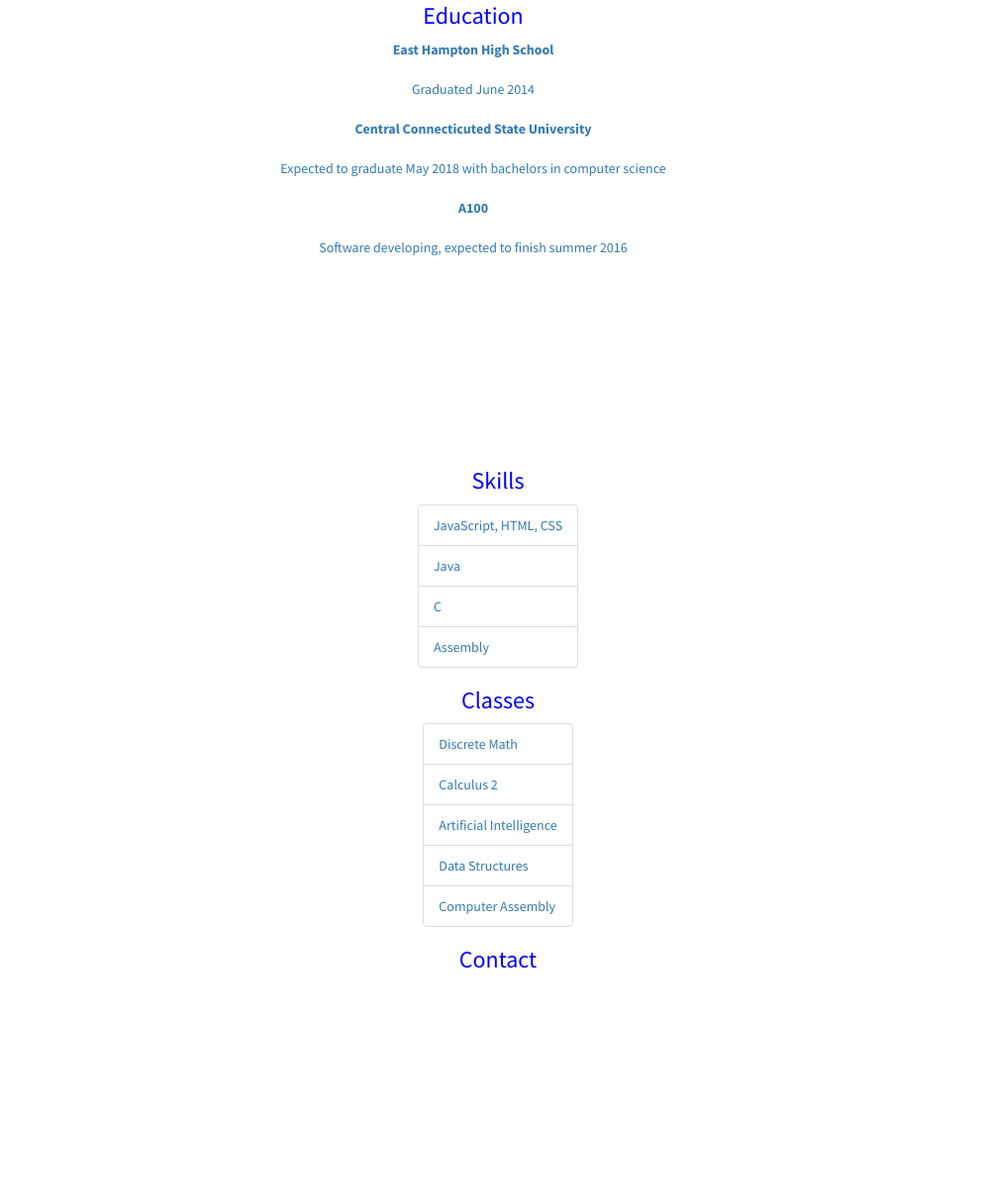
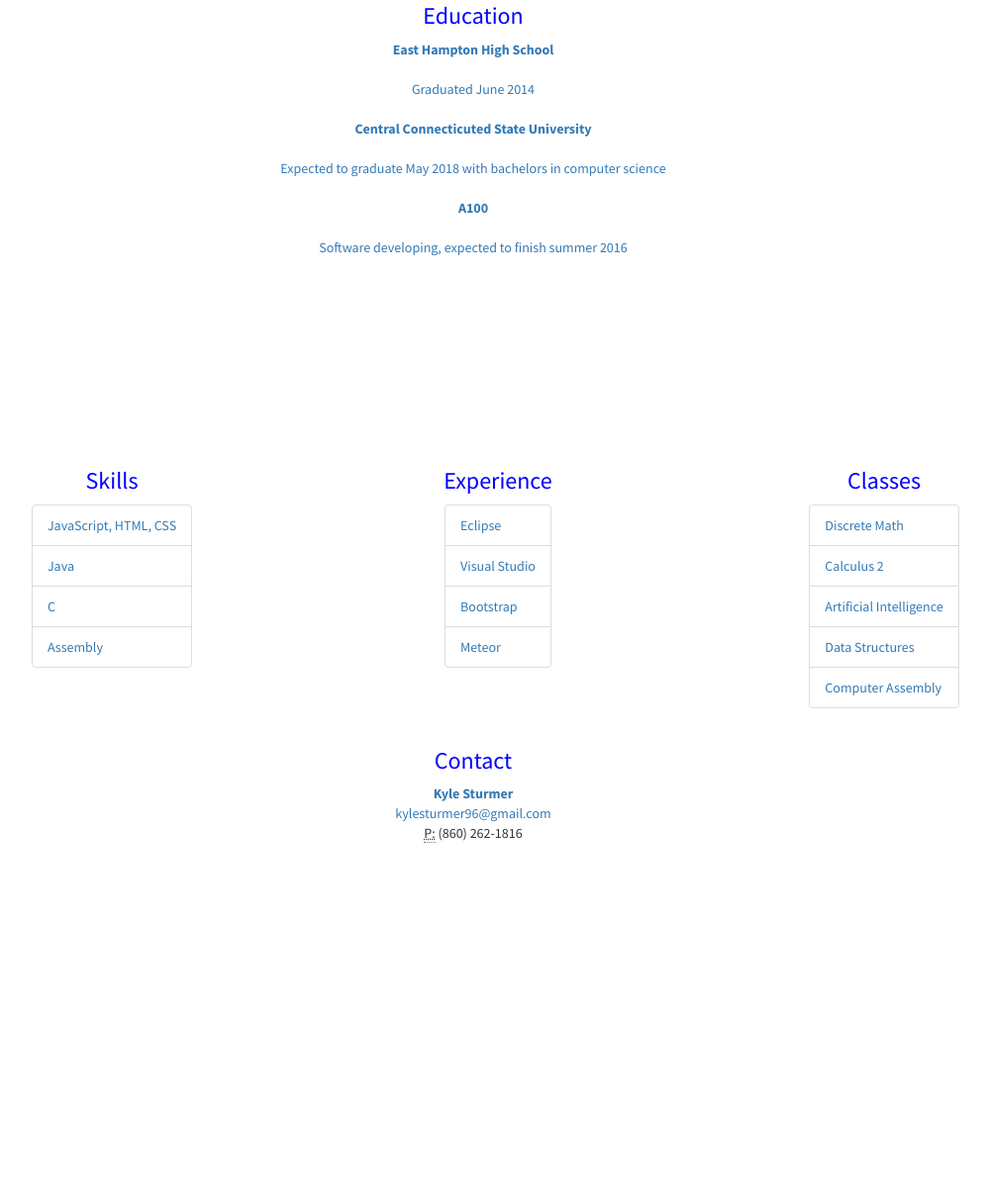
Before and after one commit to kylesturmer/kyle-personal-website, a plain HTML site: page index.html in a window 1280 px wide. Shown: the part 993-2199 px from the top of the page at 99% size, without its empty margins (137-1137 px from the left). Before the commit the page ends 1987 px from the top, so only its background shows below. Drawn offline with Linux system fonts and the light colour scheme.

Commit message:
Added lists in same row

```diff
--- a/index.html
+++ b/index.html
@@ -39,6 +39,9 @@
 			<h3>Education</h3>
 			<p><b>East Hampton High School</b><br></br>Graduated June 2014<br></br><b>Central Connecticuted State University</b><br></br>Expected to graduate May 2018 with bachelors in computer science<br></br><b>A100</b><br></br>Software developing, expected to finish summer 2016</p>
 		</div>
+		<div class="container">
+		<div class="row">
+			<div class="col-md-4">
 			<A Name ="skills">
 			<h3>Skills</h3>
 			<ul class="list-group">
@@ -47,22 +50,39 @@
 				<li class="list-group-item">C</li>
 				<li class="list-group-item">Assembly</li>
 			</ul>
-		<div id="classes">
+			</div>
+			<div class="col-md-4">
+			<h3>Experience</h3>
+			<ul class ="list-group">
+				<li class="list-group-item">Eclipse</li>
+				<li class="list-group-item">Visual Studio</li>
+				<li class="list-group-item">Bootstrap</li>
+				<li class="list-group-item">Meteor</li>
+			</ul>
+		</div>
+			<div class="col-md-4">
 			<h3>Classes</h3>
-			<ul class="list-group">
+			<ul class ="list-group">
 				<li class="list-group-item">Discrete Math</li>
 				<li class="list-group-item">Calculus 2</li>
 				<li class="list-group-item">Artificial Intelligence</li>
 				<li class="list-group-item">Data Structures</li>
 				<li class="list-group-item">Computer Assembly</li>
 			</ul>
-		</div
+		</div>
+		</div>
+	</div>
 		<div id="contact">
 			<A Name ="contact">
 			<h3>Contact</h3>
-			<ul>
-				<!--Add picture for e-mail and phone number-->
-			</ul>
+			<!--<ul>
+				<Add picture for e-mail and phone number
+			</ul>-->
+				<address>
+  				<strong>Kyle Sturmer</strong><br>
+  				<a href="mailto:#">kylesturmer96@gmail.com</a><br>
+  				<abbr title="Phone">P:</abbr> (860) 262-1816
+				</address>
 		</div>
 	</body>
 
--- a/public/base.css
+++ b/public/base.css
@@ -77,12 +77,12 @@ ul {
 
 #skills {
 	position: relative;
-	width: 450px;
+	/*width: 450px;
 	height: 450px;
-	left: 50%;
-	/*top: 50%;*/
+	/*left: 50%;
+	/*top: 50%;
 	margin-right: -250px;
-	margin-left: -250px;
+	margin-left: -250px;*/
 	text-align: center;
 }
 
```
